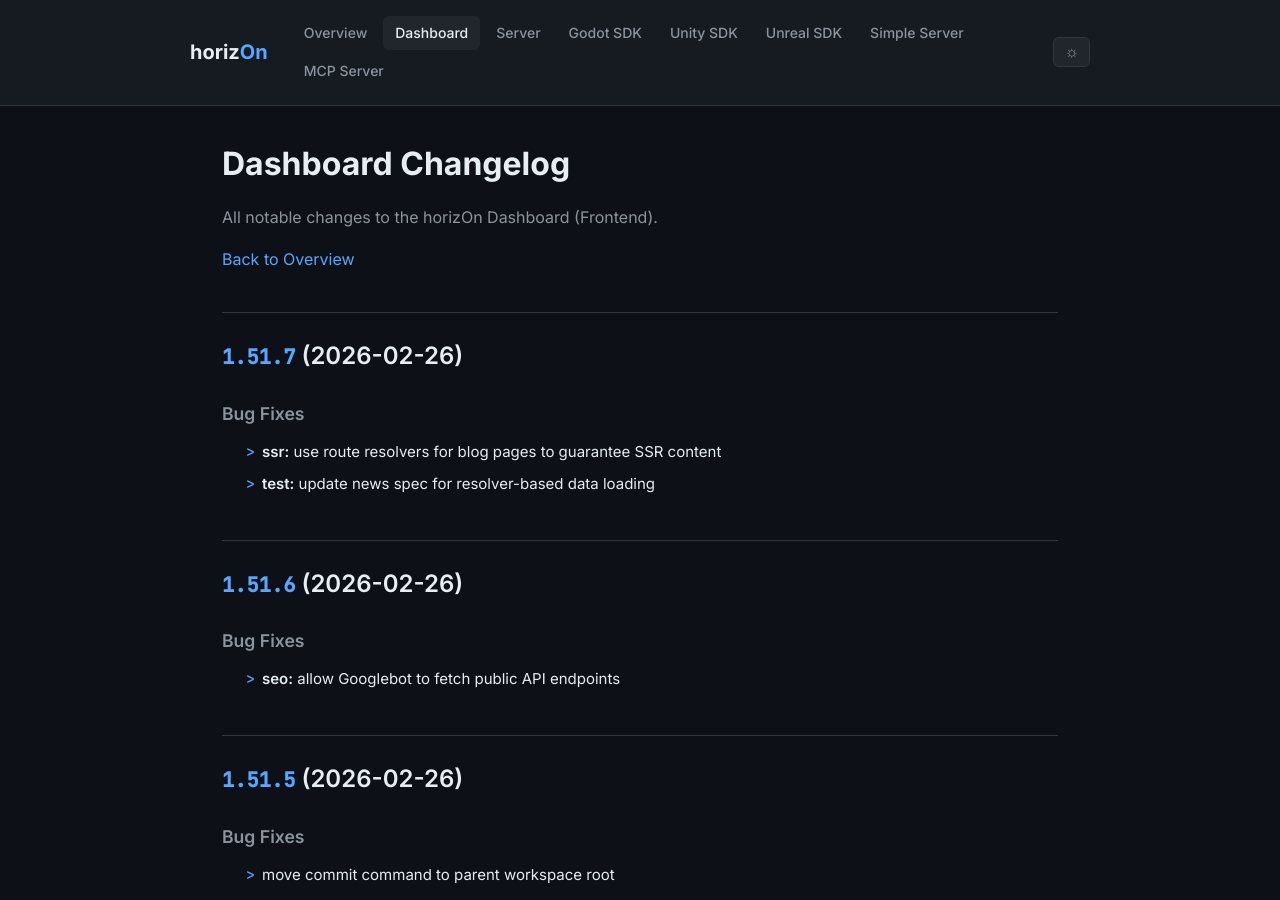
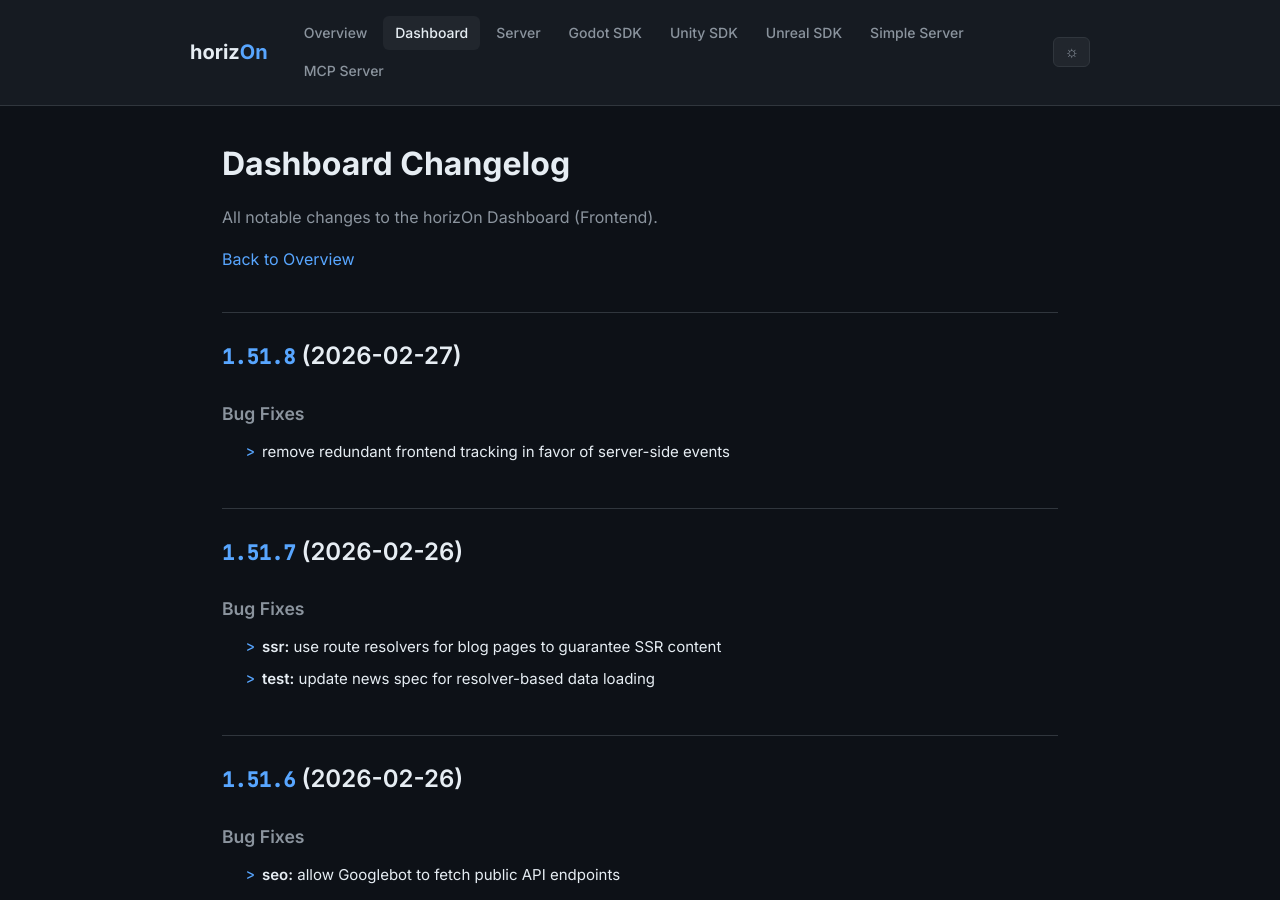
Before and after one commit to ProjectMakersDE/horizOn-Changelog, a Jekyll site: the page built from dashboard-changelog.md, in a window 1280 px wide and 900 px high. Built offline with Jekyll 4.4.1, drawn with Linux system fonts in a browser that asks for light colours.

Commit message:
chore: sync changelogs [skip ci]

```diff
--- a/dashboard-changelog.md
+++ b/dashboard-changelog.md
@@ -8,6 +8,13 @@ title: Dashboard Changelog
 All notable changes to the horizOn Dashboard (Frontend).
 
 [Back to Overview](.)
+
+## [1.51.8](https://github.com/ProjectMakersDE/horizOn-Dashboard/compare/v1.51.7...v1.51.8) (2026-02-27)
+
+
+### Bug Fixes
+
+* remove redundant frontend tracking in favor of server-side events ([c8231c5](https://github.com/ProjectMakersDE/horizOn-Dashboard/commit/c8231c5e494dddfe7111c93b4399b14e88f73fbe))
 
 ## [1.51.7](https://github.com/ProjectMakersDE/horizOn-Dashboard/compare/v1.51.6...v1.51.7) (2026-02-26)
 
```
Also changed, not shown: index.md (+1 -1 lines).
